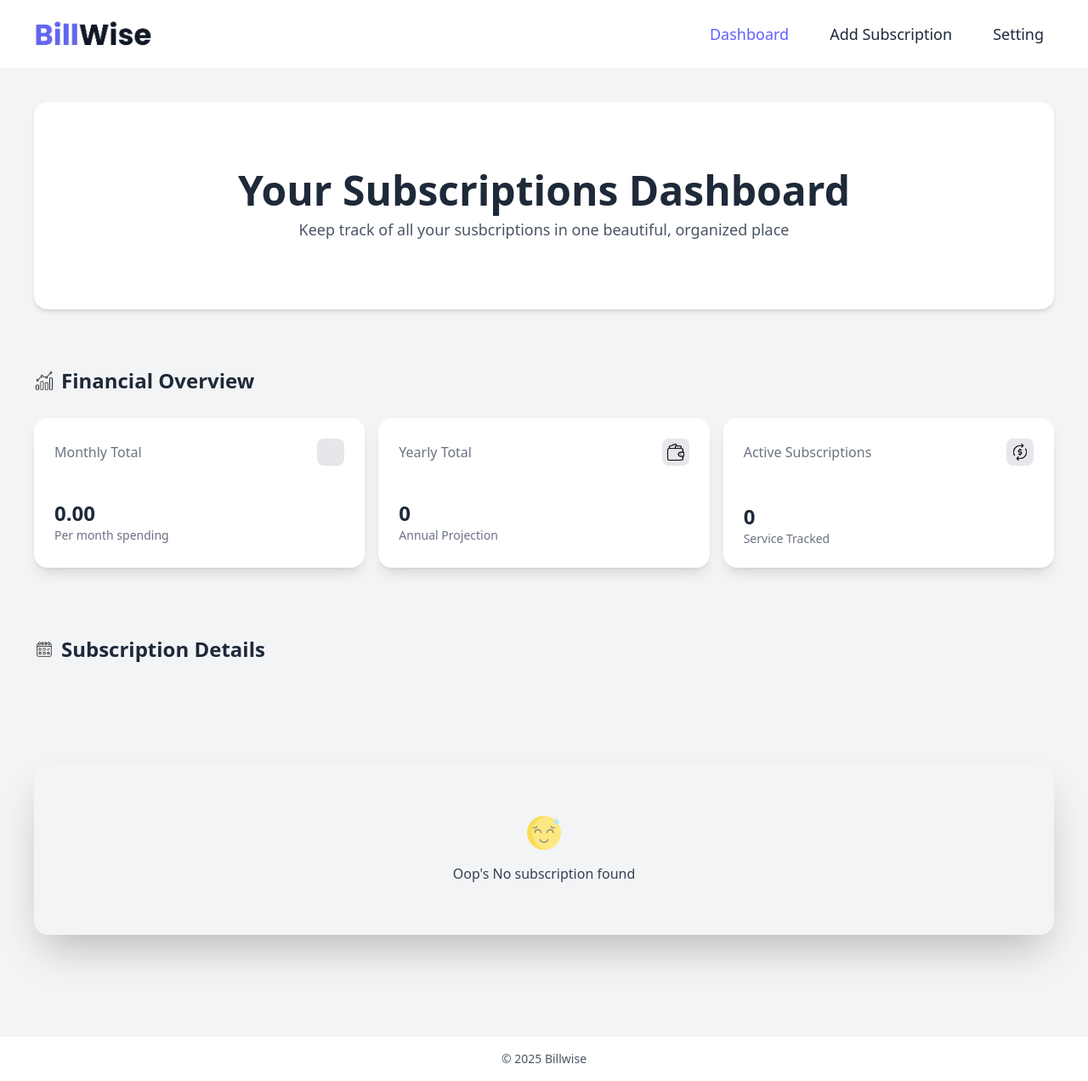
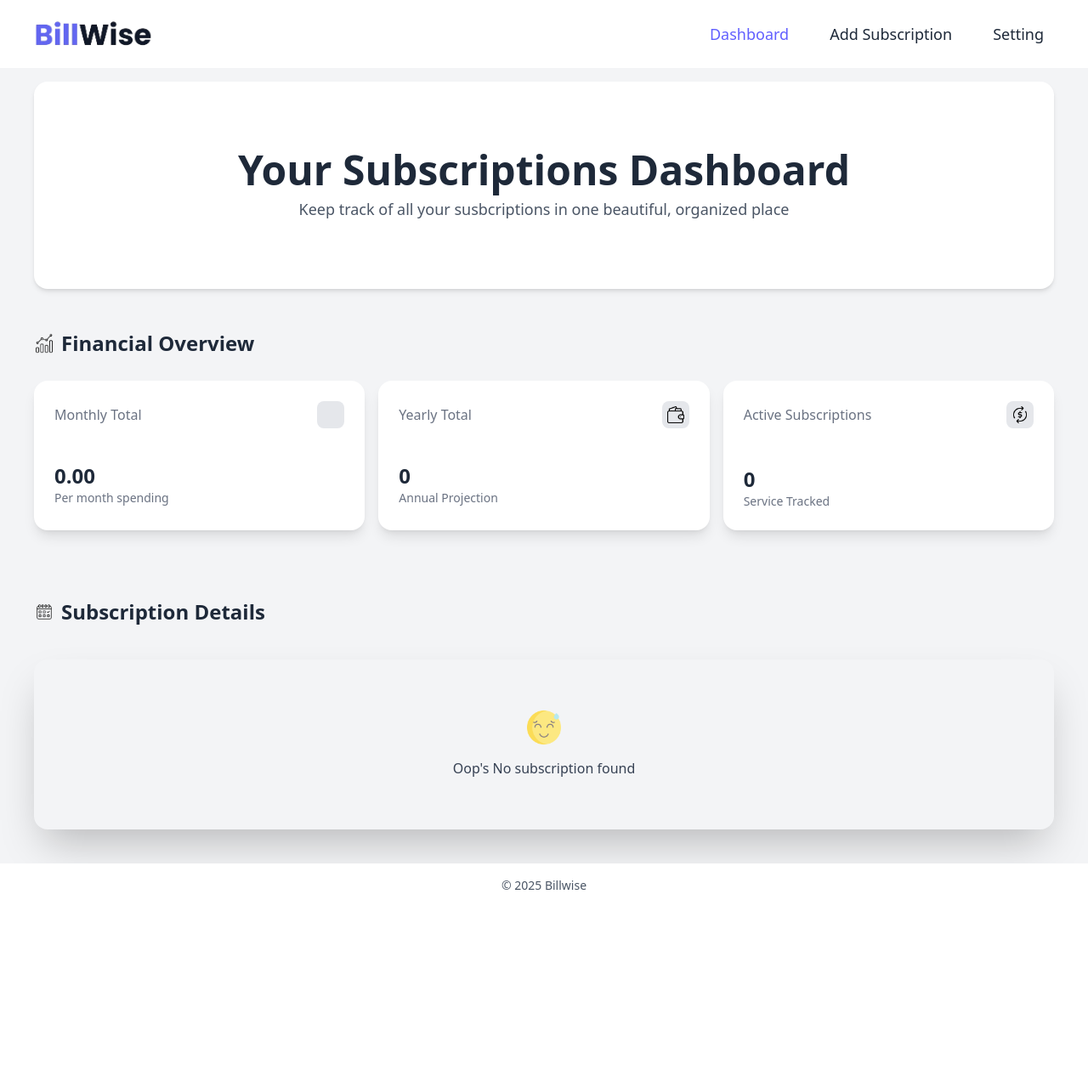
Before and after one commit to itsgauravkumar07/BillWise, a React (Vite) app: page / in a window 1280 px wide. Shown: the whole page at 85% size. After the commit the page ends 1068 px from the top, so only its background shows below. Built offline with nearby package versions, Linux system fonts and the light colour scheme.

Commit message:
style: design improvement in dashboard page

```diff
--- a/src/pages/Dashboard.jsx
+++ b/src/pages/Dashboard.jsx
@@ -54,12 +54,12 @@ function Dashboard({}){
 
     return(
         <div className="flex-grow px-10">
-            <div className="text-center py-20 bg-white rounded-2xl shadow-md my-10">
+            <div className="text-center py-20 bg-white rounded-2xl shadow-md my-4">
                 <h1 className="font-bold text-2xl sm:text-3xl md:text-4xl lg:text-5xl text-gray-800">Your Subscriptions Dashboard</h1>
                 <p className="font-medium text-sm sm:text-base md:text-lg lg:text-lg text-gray-600 mt-2">Keep track of all your susbcriptions in one beautiful, organized place</p>
             </div>
 
-             <div className="flex flex-row gap-2 items-center-safe mt-17 mb-4">
+             <div className="flex flex-row gap-2 items-center-safe mt-12 mb-4">
                 <img src={stats} alt="" className="h-6 w-6"/>
                 <h1 className="text-2xl font-semibold text-gray-800">Financial Overview</h1>
             </div>
@@ -166,7 +166,7 @@ function Dashboard({}){
                      ))}
                     </div>
                 ) : (
-                    <div className="flex items-center justify-center gap-4 flex-col text-center w-full my-30 shadow-2xl h-50 rounded-2xl">
+                    <div className="flex items-center justify-center gap-4 flex-col text-center w-full my-10 py-5 shadow-2xl h-50 rounded-2xl">
                         <img src={oops} alt="" className="h-10 w-10 opacity-80"/>
                          <p className="text-base text-gray-700">Oop's No subscription found</p>
                     </div>
```
